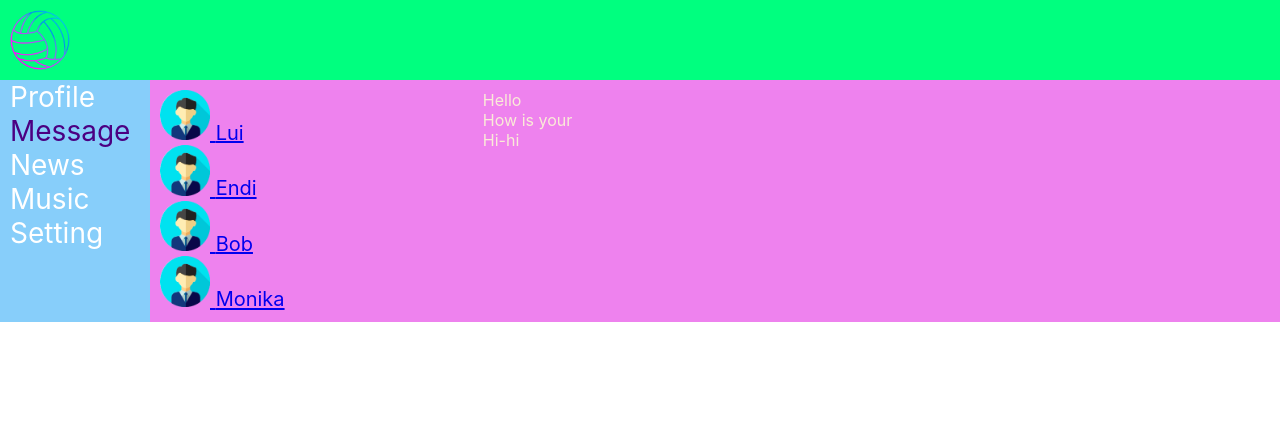
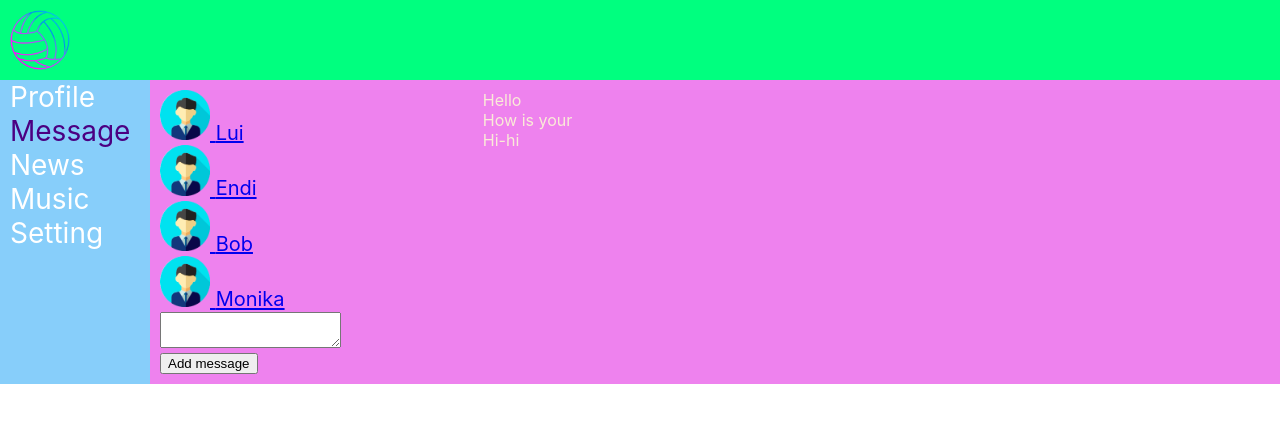
Before and after one commit to KIRYL15/samurai-way, a React (Create React App) app: page /dialogs in a window 1280 px wide. Shown: the top 422 px of the page. Built offline with nearby package versions, Linux system fonts and the light colour scheme.

Commit message:
Feat: flux

```diff
--- a/src/App.tsx
+++ b/src/App.tsx
@@ -5,10 +5,16 @@ import {Navbar} from "./components/Navbar/Navbar";
 import {Profile} from "./components/Profile/Profile";
 import {Dialogs} from "./components/Dialogs/Dialogs";
 import {Route} from "react-router-dom";
-import {AppStateType, state} from "./redux/state";
-type AppPropsType={
-    state:AppStateType
+import {AppStateType} from "./redux/state";
+
+type AppPropsType = {
+    state: AppStateType,
+    addPost: (postMessage: string) => void,
+    changeNewText:(newText:string)=>void
+
+
 }
+
 export function App(props: AppPropsType) {
     // let profilePage = state.profilePage
     // let dialogsData=state.dialogsPage
@@ -26,12 +32,18 @@ export function App(props: AppPropsType) {
                 <Route /*exact*/
                     path={'/dialogs'}
                     render={() => <Dialogs
-                    dialogsData={props.state.dialogsPage.dialogs}
-                    //dialogsData={state.dialogsPage.dialogs}
-                    messagesData={props.state.dialogsPage.messages}/>}/> {/*exact - означает точь в точь*/}
+                        dialogsData={props.state.dialogsPage.dialogs}
+                        //dialogsData={state.dialogsPage.dialogs}
+                        messagesData={props.state.dialogsPage.messages}
+
+                    />}/> {/*exact - означает точь-в-точь*/}
                 <Route
                     path={'/profile'}
-                    render={() => <Profile postData={props.state.profilePage.posts}/>}/>
+                    render={() => <Profile
+                        postData={props.state.profilePage.posts}
+                        addPost={props.addPost}
+                        //changeNewText={props.changeNewText}
+                    />}/>
                 {/*<Dialogs/> */}{/*страница с диалогом*/}
                 {/*<Profile/>*/} {/*профиль*/}
             </div>
--- a/src/components/Dialogs/DialogItem/DialogsItem.tsx
+++ b/src/components/Dialogs/DialogItem/DialogsItem.tsx
@@ -14,6 +14,7 @@ export const DialogItem = (props: DialogItemType) => {
         <div className={style.dialog + ' ' + style.active}>
             <img src={ava_dialogs_1} alt="ava_dialogs_1"/>
             <NavLink to={path}> {props.name}</NavLink>
+
         </div>
     )
 }
--- a/src/components/Dialogs/Dialogs.tsx
+++ b/src/components/Dialogs/Dialogs.tsx
@@ -2,7 +2,6 @@ import React from 'react';
 import style from './Dialogs.module.css'
 import {DialogItem} from "./DialogItem/DialogsItem";
 import {Message} from "./Message/Message";
-import ava_dialogs_1 from './avatar_for_message_2.png'
 type DialogsType = {
     dialogsData: dialogsDataType[],
     messagesData: messagesDataType[]
@@ -30,13 +29,20 @@ export const Dialogs = (props:DialogsType) => {
 
     let dialogsElement = props.dialogsData.map(d => <DialogItem name={d.name} id={d.id}/>)
     let messagesElement = props.messagesData.map(m => <Message message={m.message}/>)
+    let onClickHandler=()=>{
+        let text=newMessageElement.current.value
+        alert(text)
+    }
+    let newMessageElement:any=React.createRef()
     return (
         <div className={style.dialogs}>
             <div className={style.dialogsItem}>
                 {/*<img src={ava_dialogs_1} alt="ava_dialogs_1"/>*/}
                 {/*{ava}*/}
+
                 {dialogsElement}
-
+                <div><textarea ref={newMessageElement}/></div>
+                <button onClick={onClickHandler}>Add message</button>
                 {/*<DialogItem name={'Lui'} id={1}/>*/}
                 {/*<DialogItem name={'Endi'} id={2}/>*/}
                 {/*<DialogItem name={'Bob'} id={3}/>*/ }
--- a/src/components/Profile/MyPosts/MyPosts.tsx
+++ b/src/components/Profile/MyPosts/MyPosts.tsx
@@ -1,14 +1,14 @@
-import React from 'react';
+import React, {ChangeEvent} from 'react';
 import style from './MyPosts.module.css'
 import {Post} from "./Post/Post";
+import {changeNewText, PostsType, state} from "../../../redux/state";
 
 type MyPostsType = {
-    postData: postDataType[]
+    postData: PostsType[],
+    addPost: (postMessage: string) => void
+    //changeNewText:(newText:string)=>void
 }
-type postDataType = {
-    numberOfLikes: number,
-    postTitle: string
-}
+
 export const MyPosts = (props: MyPostsType) => {
     // let postData = [
     //     {numberOfLikes: 2, postTitle: 'Hi Friends'},
@@ -16,16 +16,29 @@ export const MyPosts = (props: MyPostsType) => {
     //     {numberOfLikes: 34, postTitle: 'Peace for everyone'},
     //     {numberOfLikes: 6, postTitle: 'Summer is coming'},
     // ]
-    let postsElement = props.postData.map((data) =>
-        <Post numberOfLikes={data.numberOfLikes} postTitle={data.postTitle}/>)
-    let onClickHandler=()=>{
-        alert('Samyrai TS')
+    let postsElement = props.postData.map((data, index) =>
+        <Post key={index} numberOfLikes={data.numberOfLikes} postTitle={data.postTitle}/>)
+
+    //let postMessageRef = React.createRef<HTMLTextAreaElement>() //убрали так как нет необходимости
+    let onClickHandler = () => {
+        /*if (postMessageRef.current) {*/               //убрали так как нет необходимости
+            props.addPost(state.profilePage.newPostText)
+            //changeNewText('') //зануление перенесли в бизнес-логику (в стейт)
+        /*}*/                                          //убрали так как нет необходимости
+        /*let text = newPostElement.current?.value
+         props.addPost(newPostElement.current?.value)*/
     }
-
+    let onChangeHandler = (e:ChangeEvent<HTMLTextAreaElement>)=>changeNewText(e.currentTarget.value)
     return (
         <div className={style.postsBlock}><h2>My posts</h2>
             <div>
-                <div><textarea onChange={()=>{}}></textarea></div>
+                {state.profilePage.newPostText}
+                <div><textarea
+                        value={state.profilePage.newPostText}
+                        onChange={onChangeHandler}
+                        /*ref={postMessageRef}*/ //убрали так как нет необходимости
+                    />
+                </div>
                 <div>
                     <button onClick={onClickHandler}>Add post
                     </button>
--- a/src/components/Profile/MyPosts/Post/Post.tsx
+++ b/src/components/Profile/MyPosts/Post/Post.tsx
@@ -11,7 +11,7 @@ export const Post = (props: PostType) => {
         <img src={avatar_user} alt="avatar"/>
         {props.postTitle}
         <div>
-            <span>{props.numberOfLikes}</span>
+            <span>like {props.numberOfLikes}</span>
         </div>
     </div>
 };
--- a/src/components/Profile/Profile.tsx
+++ b/src/components/Profile/Profile.tsx
@@ -1,16 +1,13 @@
 import React from 'react';
 import {MyPosts} from "./MyPosts/MyPosts";
 import {ProfileInfo} from "./ProfileInfo/ProfileInfo";
-import {AppStateType} from "../../redux/state";
+import {PostsType} from "../../redux/state";
 
 type ProfileType = {
-    postData: postDataType[]
+    postData: PostsType[],
+    addPost:(postMessage: string) => void
 }
-type postDataType = {
-    id: number,
-    numberOfLikes: number,
-    postTitle: string,
-}
+
 export const Profile = (props: ProfileType) => {
     // let postData = [
     //     {numberOfLikes: 2, postTitle: 'Hi Friends'},
@@ -21,7 +18,9 @@ export const Profile = (props: ProfileType) => {
     return (
         <div>
             <ProfileInfo/>
-            <MyPosts postData={props.postData}/>
+            <MyPosts
+                postData={props.postData}
+                addPost={props.addPost}/>
         </div>
     );
 };
--- a/src/index.tsx
+++ b/src/index.tsx
@@ -1,13 +1,14 @@
 import React from 'react';
 import ReactDOM from 'react-dom';
-import './index.css';
-import {App} from './App';
-import {BrowserRouter} from "react-router-dom";
 import {state} from './redux/state'
+import {rerenderEntireTree} from "./render";
 
-ReactDOM.render(
-    <BrowserRouter>
-        <App state={state}/>
-    </BrowserRouter>,
-    document.getElementById('root')
-);
+rerenderEntireTree(state)
+
+//
+// ReactDOM.render(
+//     <BrowserRouter>
+//         <App state={state} addPost={addPost}/>
+//     </BrowserRouter>,
+//     document.getElementById('root')
+// );
--- a/src/redux/state.ts
+++ b/src/redux/state.ts
@@ -1,11 +1,14 @@
+import {rerenderEntireTree} from "../render";
+
 export type AppStateType = {
-    profilePage: profilePageType,
-    dialogsPage: dialogsPageType
+    profilePage: ProfilePageType,
+    dialogsPage: DialogsPageType,
 }
-export type profilePageType = {
-    posts: PostsType[]
+export type ProfilePageType = {
+    posts: PostsType[],
+    newPostText: string,
 }
-export type dialogsPageType = {
+export type DialogsPageType = {
     dialogs: DialogsType[],
     messages: MessagesType[],
 }
@@ -23,27 +26,50 @@ export type MessagesType = {
     message: string
 }
 
+export let state: AppStateType = {
 
-export let state: AppStateType = {
     profilePage: {
+
         posts: [
             {id: 1, numberOfLikes: 2, postTitle: 'Hi Friends'},
             {id: 2, numberOfLikes: 33, postTitle: 'Hello World'},
             {id: 3, numberOfLikes: 34, postTitle: 'Peace for everyone'},
             {id: 4, numberOfLikes: 6, postTitle: 'Summer is coming'},
-        ]
+        ],
+
+        newPostText: 'эээ',
     },
     dialogsPage: {
         dialogs: [
             {id: 1, name: 'Lui',},
             {id: 2, name: 'Endi',},
             {id: 3, name: 'Bob',},
-            {id: 4, name: 'Monika', },
+            {id: 4, name: 'Monika',},
         ],
         messages: [
             {id: 1, message: 'Hello'},
-            {id: 1, message: 'How is your'},
-            {id: 1, message: 'Hi-hi'},
+            {id: 2, message: 'How is your'},
+            {id: 3, message: 'Hi-hi'},
         ],
     },
+
 }
+//window.state=state
+export let addPost = () => {
+    debugger
+    const newPost: PostsType = {
+        id: 5,
+        //postTitle: postMessage,
+        postTitle: state.profilePage.newPostText,
+        numberOfLikes: 0,
+    }
+    state.profilePage.posts.push(newPost);
+    state.profilePage.newPostText='' //зануление поля ввода после добавления поста
+    rerenderEntireTree(state)
+}
+export const changeNewText=(newText:string)=>{
+    debugger
+    state.profilePage.newPostText= newText
+    rerenderEntireTree(state)
+
+}
--- /dev/null
+++ b/src/render.tsx
@@ -0,0 +1,20 @@
+import React from 'react';
+import ReactDOM from 'react-dom';
+import './index.css';
+import {App} from './App';
+import {BrowserRouter} from "react-router-dom";
+import {addPost, AppStateType, changeNewText} from './redux/state'
+
+
+
+export let rerenderEntireTree=(state:AppStateType)=>{
+    ReactDOM.render(
+        <BrowserRouter>
+            <App
+                state={state}
+                addPost={addPost}
+                changeNewText={changeNewText}/>
+        </BrowserRouter>,
+        document.getElementById('root')
+    );
+}
```
